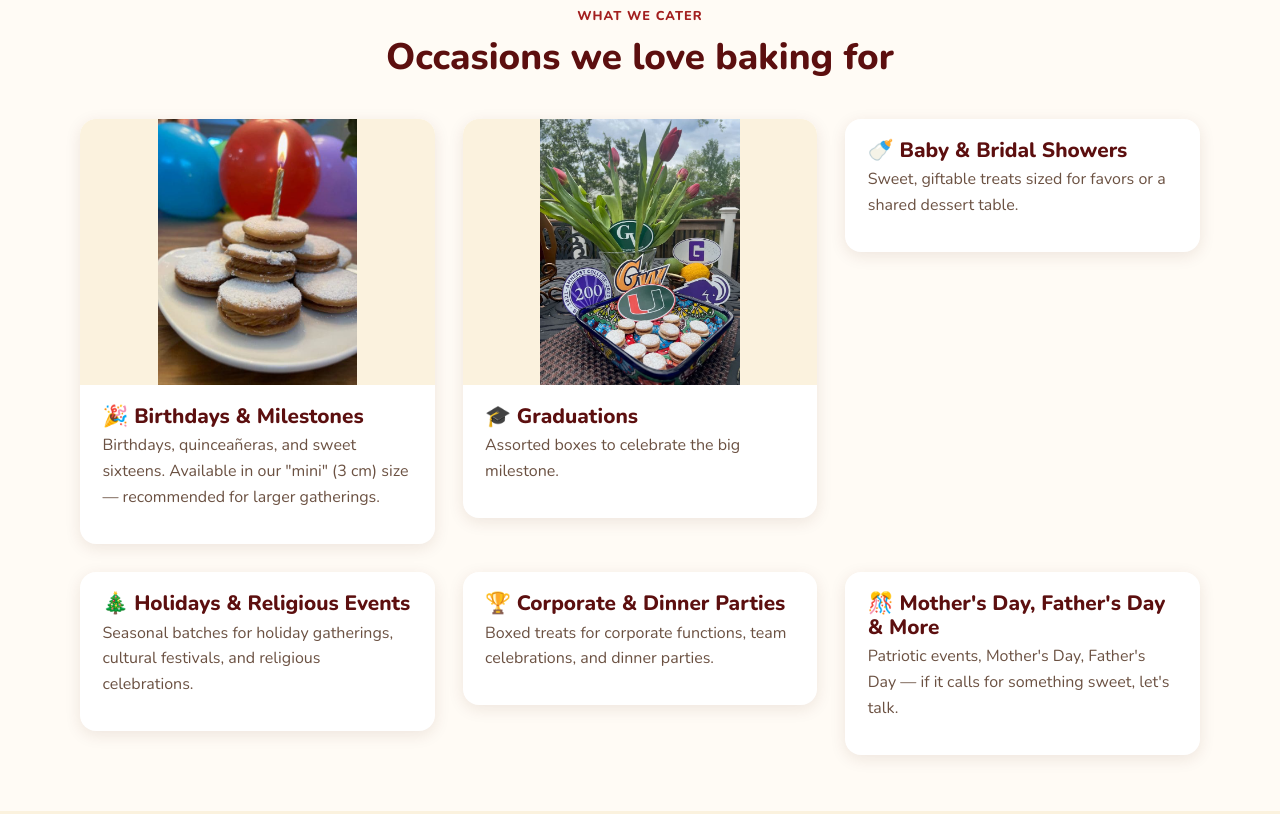
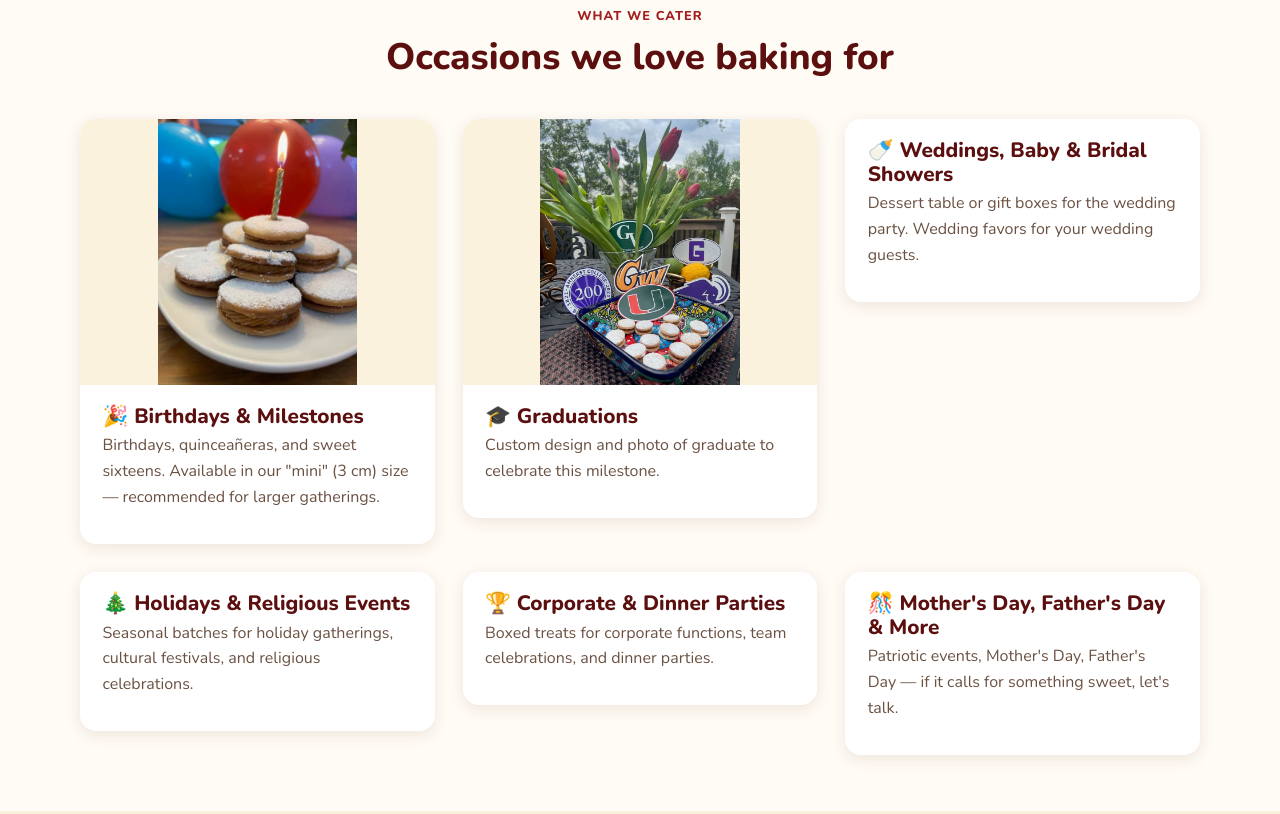
Before and after one commit to smh5929/gordas-goodies-site, a website: page events.html in a window 1280 px wide. Shown: the part 1006-1820 px from the top of the page. Drawn offline with nearby package versions, Linux system fonts and the light colour scheme.

Commit message:
Update Events copy: graduation, weddings, and CTA banner
- Graduations card description now mentions custom design/photo of
  the graduate.
- "Baby & Bridal Showers" -> "Weddings, Baby & Bridal Showers" with
  wedding-specific description text.
- CTA banner heading -> "Need a unique dessert vendor?"

```diff
--- a/events.html
+++ b/events.html
@@ -89,13 +89,13 @@
           <img src="images/graduation-tray-700.jpg" srcset="images/graduation-tray-400.jpg 400w, images/graduation-tray-700.jpg 700w" sizes="(max-width: 700px) 100vw, 33vw" alt="A tray of alfajores surrounded by college decals for a graduation celebration" loading="lazy" style="object-fit:contain; background:var(--cream-light);">
           <div class="card-body">
             <h3>🎓 Graduations</h3>
-            <p>Assorted boxes to celebrate the big milestone.</p>
+            <p>Custom design and photo of graduate to celebrate this milestone.</p>
           </div>
         </div>
         <div class="card">
           <div class="card-body">
-            <h3>🍼 Baby &amp; Bridal Showers</h3>
-            <p>Sweet, giftable treats sized for favors or a shared dessert table.</p>
+            <h3>🍼 Weddings, Baby &amp; Bridal Showers</h3>
+            <p>Dessert table or gift boxes for the wedding party. Wedding favors for your wedding guests.</p>
           </div>
         </div>
         <div class="card">
@@ -152,7 +152,7 @@
   <section class="section">
     <div class="container">
       <div class="cta-banner">
-        <h2>Have a date in mind?</h2>
+        <h2>Need a unique dessert vendor?</h2>
         <p>Reach out with your event details and let's build a spread your guests will remember.</p>
         <a href="#contact" class="btn btn--primary" style="background:#fff; color:var(--red);">Get In Touch</a>
       </div>
```
